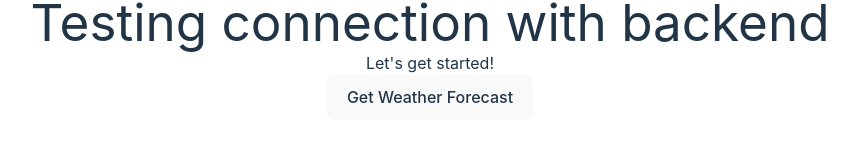
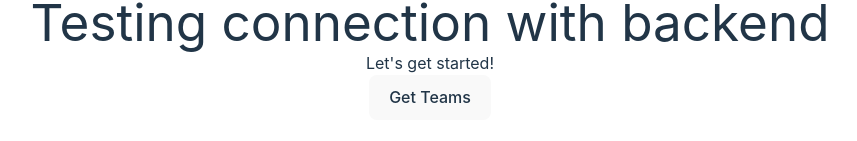
Before and after one commit to aminokun/plus-nine-frontend, a React (Vite) app: page / in a window 1280 px wide. Shown: the part 343-484 px from the top of the page, without its empty margins (210-1067 px from the left). Built offline with nearby package versions, Linux system fonts and the light colour scheme.

Commit message:
fetching

```diff
--- a/src/App.jsx
+++ b/src/App.jsx
@@ -1,6 +1,6 @@
-import { useState } from 'react'
 import './App.css'
-import { axiosWeatherForecast as weatherForecast } from './components/weatherForecast'
+import { axiosTeams } from './components/Teams'
+import TeamCard from './components/TeamCard'
 
 
 function App() {
@@ -10,7 +10,8 @@ function App() {
     <>
       <h1 className="font-bold">Testing connection with backend</h1>
       <p className="font-bold">Let's get started!</p>
-      <button onClick={weatherForecast}>Get Weather Forecast</button>
+      {/* <TeamCard /> */}
+      <button onClick={axiosTeams}>Get Teams</button>
     </>
   )
 }
--- /dev/null
+++ b/src/components/TeamCard.jsx
@@ -0,0 +1,33 @@
+import React from 'react'
+import { useEffect, useState } from 'react';
+
+const TeamCard = () => {
+    onst[teamsData, setTeamsData] = useState(null);
+
+    useEffect(() => {
+        const fetchData = async () => {
+            try {
+                const response = await axios.get('https://localhost:7299/api/Teams');
+                setTeamsData(response.data);
+            } catch (error) {
+                console.error(error);
+            }
+        };
+
+        fetchData();
+    }, []);
+
+    return (
+        <div className=' items-center justify-center align-content flex'>
+            <div className="bg-white border rounded-md border-gray-400 w-[20rem] h-[40rem]">
+                {teamsData.map((items) => (
+                    <div className="">
+                        {items.Name}
+                    </div>
+                ))}
+            </div>
+        </div>
+    )
+}
+
+export default TeamCard
--- a/src/components/weatherForecast.js
+++ b/src/components/Teams.js
@@ -1,17 +1,17 @@
 import axios from 'axios'
 
-export async function axiosWeatherForecast() {
+export async function axiosTeams() {
     try {
-        const response = await axios.get('http://localhost:5165/WeatherForecast');
+        const response = await axios.get('https://localhost:7299/api/Teams');
         console.log(response);
     } catch (error) {
         console.error(error);
     }
 }
 
-export async function weatherForecast() {
+export async function Teams() {
     try {
-        const response = await fetch('http://localhost:5165/WeatherForecast');
+        const response = await fetch('https://localhost:7299/api/Teams');
         const data = await response.json();
         console.log(data);
     } catch (error) {
```
